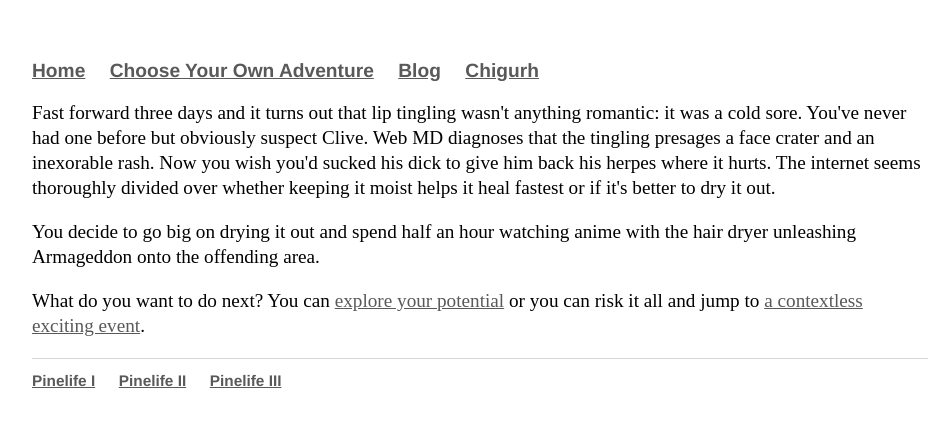
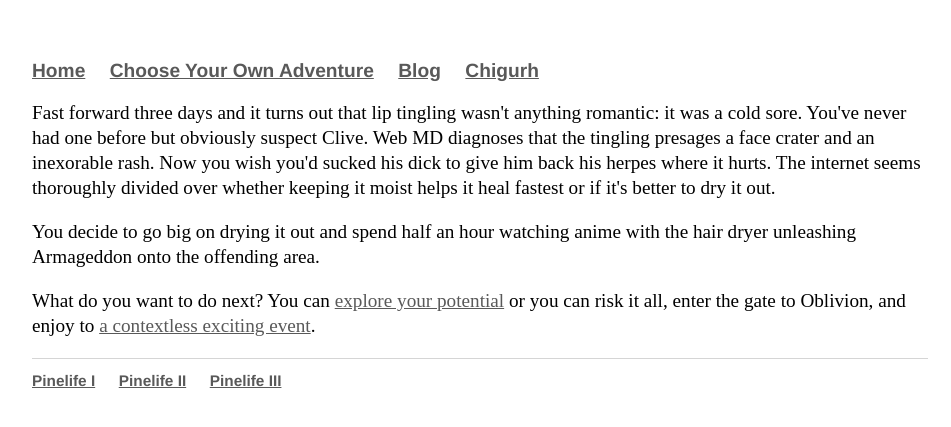
Before and after one commit to Pinelife/pinelife.github.io, a Jekyll site: the page built from Hellhole/Room8.html, in a window 1280 px wide. Shown: the top 427 px of the page, without its empty margins (160-1111 px from the left). Built offline with Jekyll 4.4.1, drawn with Linux system fonts in a browser that asks for light colours.

Commit message:
Update Room8.html

```diff
--- a/Hellhole/Room8.html
+++ b/Hellhole/Room8.html
@@ -13,4 +13,4 @@ Fast forward three days and it turns out that lip tingling wasn't anything roman
 </p>
 
 <p>What do you want to do next? You can <a href = "Room9.html">explore your potential</a> or you can
-  risk it all and jump to <a href ="excitingevent2.html">a contextless exciting event</a>.
+  risk it all, enter the gate to Oblivion, and enjoy to <a href ="excitingevent2.html">a contextless exciting event</a>.
```
